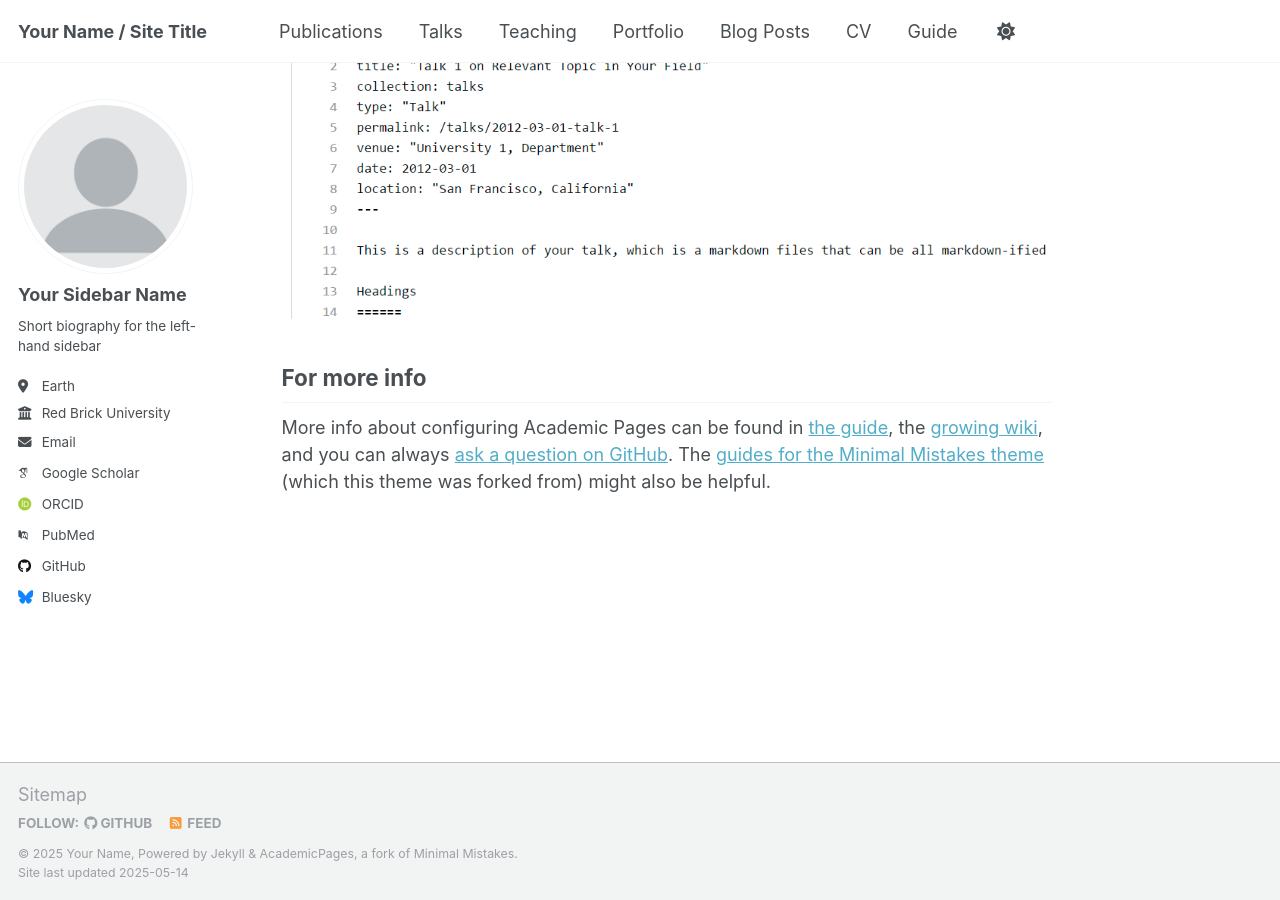
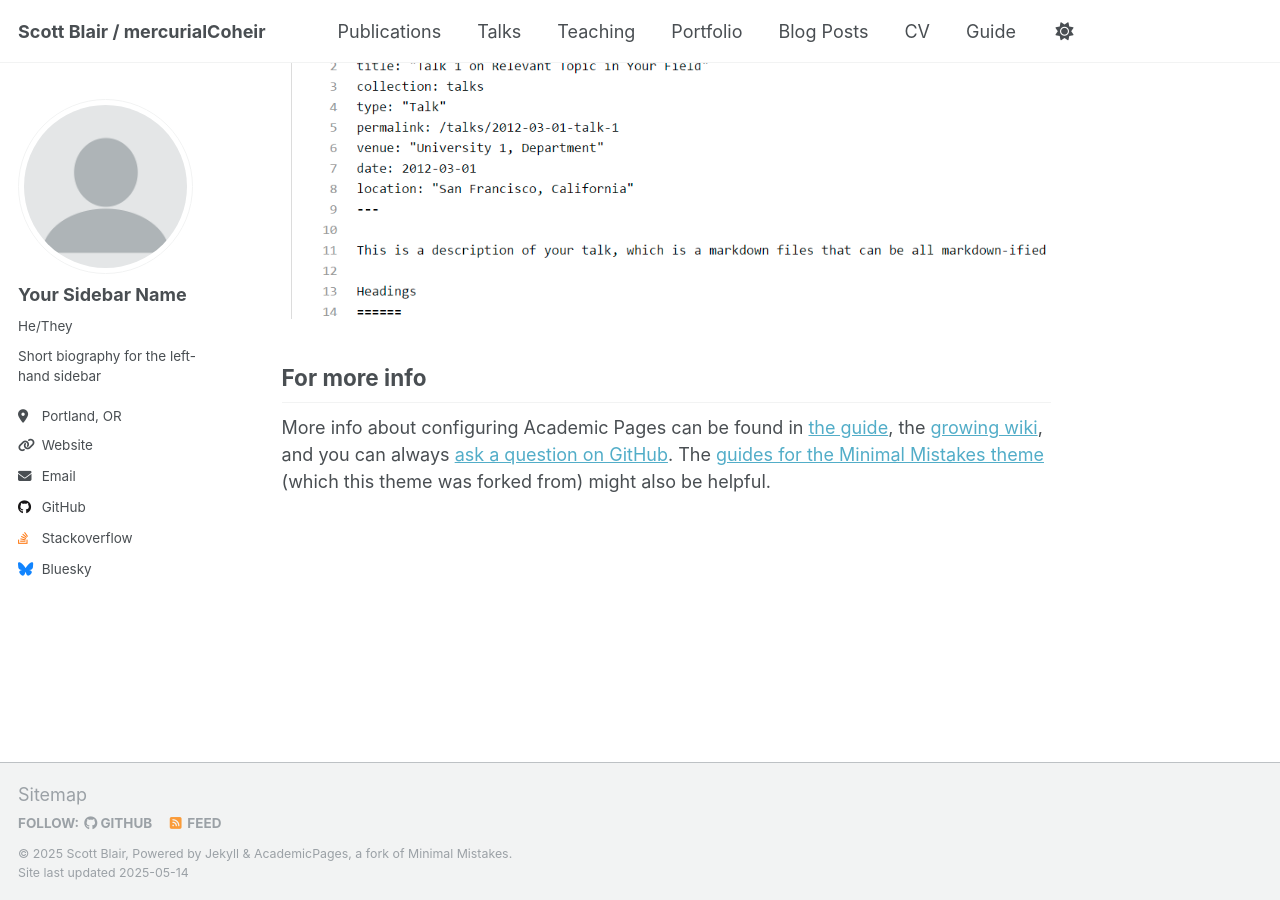
Before and after one commit to mercurialCoheir/mercurialCoheir, a Jekyll site: the page built from _pages/about.md, in a window 1280 px wide and 900 px high, scrolled down 2636 px. Built offline with Jekyll 4.4.1, drawn with Linux system fonts in a browser that asks for light colours; some web fonts are replaced.

Commit message:
Update _config.yml
Filled in basic information in _config.yml

```diff
--- a/_config.yml
+++ b/_config.yml
@@ -9,13 +9,13 @@
 # Basic Site Settings
 locale                   : "en-US"
 site_theme               : "default"
-title                    : "Your Name / Site Title"
+title                    : "Scott Blair / mercurialCoheir"
 title_separator          : "-"
-name                     : &name "Your Name"
-description              : &description "personal description"
-url                      : https://academicpages.github.io # the base hostname & protocol for your site e.g. "https://[your GitHub username].github.io" or if you already have some other page hosted on Github then use "https://[your GitHub username].github.io/[Your Repo Name]"
+name                     : &name "Scott Blair"
+description              : &description "Sufferer of Graduate Applications"
+url                      : https://mercurialCoheir.github.io # the base hostname & protocol for your site e.g. "https://[your GitHub username].github.io" or if you already have some other page hosted on Github then use "https://[your GitHub username].github.io/[Your Repo Name]"
 baseurl                  : "" # the subpath of your site, e.g. "/blog"
-repository               : "academicpages/academicpages.github.io"
+repository               : "mercurialCoheir/mercurialCoheir.github.io"
 
 # Site Author - The following control what appear as part of the author content on the side bar.
 #               If a field is blank the icon and link will not appear, otherwise it will be shown.
@@ -24,21 +24,21 @@ author:
   # Biographic information
   avatar           : "profile.png"
   name             : "Your Sidebar Name"
-  pronouns         : # example: "she/her"
+  pronouns         : "He/They" # example: "she/her"
   bio              : "Short biography for the left-hand sidebar"
-  location         : "Earth"
-  employer         : "Red Brick University"
-  uri              : # URL
-  email            : "none@example.org"
+  location         : "Portland, OR"
+  employer         :
+  uri              : https://mercurialcoheir.github.io/
+  email            : "mercurialCoheir@gmail.com"
 
   # Academic websites
   academia         : # URL
   arxiv            : # URL - Update with the correct link to your profile
-  googlescholar    : "https://scholar.google.com/citations?user=PS_CX0AAAAAJ"
+  googlescholar    :
   impactstory      : # URL
-  orcid            : "http://orcid.org/yourorcidurl"
+  orcid            :
   semantic         : # URL
-  pubmed           : "https://www.ncbi.nlm.nih.gov/pubmed/?term=john+snow"
+  pubmed           :
   researchgate     : # URL
   scopus           : # URL
 
@@ -46,9 +46,9 @@ author:
   bitbucket        : # Username - Update with your username on the site
   codepen          : # Username
   dribbble         : # Username
-  github           : "academicpages"
+  github           : "mercurialCoheir"
   kaggle           : # Username
-  stackoverflow    : # User number or user number and name (i.e., use "1" or "1/jeff-atwood")
+  stackoverflow    : 3802922
 
   # Social media
   bluesky          : "bsky.app" # Replace this with you Bluesky username
```
